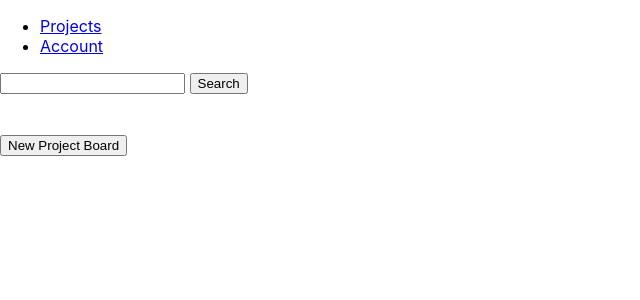
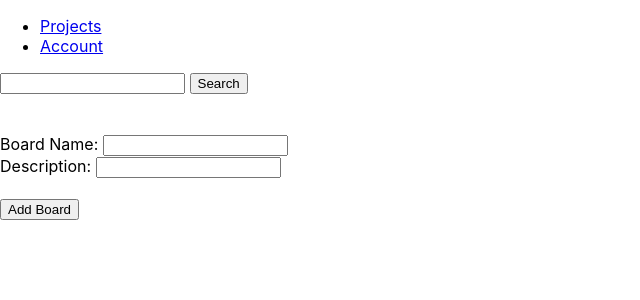
Before and after one commit to pdas2711/calban, a React (Create React App) app in the folder frontend/: page /dashboard in a window 1280 px wide. Shown: the top 300 px of the page, without its empty margins (0-640 px from the left). Built offline with nearby package versions, Linux system fonts and the light colour scheme.

Commit message:
Board list on Dashboard page.

```diff
--- a/frontend/src/App.js
+++ b/frontend/src/App.js
@@ -1,3 +1,5 @@
+// Author: Pial Das
+
 import React from "react";
 import {BrowserRouter as Router, Routes, Route, Redirect} from "react-router-dom";
 
--- a/frontend/src/pages/Dashboard/Dashboard.js
+++ b/frontend/src/pages/Dashboard/Dashboard.js
@@ -1,17 +1,23 @@
-import React from "react";
-import {NavLink} from "react-router-dom";
+import React, {useState} from "react";
+import {Link} from "react-router-dom";
 import NewBoard from "./pages/NewBoard/NewBoard.js";
+import BoardList from "./components/BoardList/BoardList.js";
 
 const Dashboard = (props) => {
+	const [boards, addBoards] = useState([]);
+	const addBoardHandler = (newBoard) => {
+		addBoards(boards.concat(newBoard));
+	};
 	return (
 		<div>
 			<form>
 				<input className="search-textbox" type="text"/> <button type="submit">Search</button>
 			</form>
 			<br/><br/>
-			<NavLink to="/new_board" element={<NewBoard/>}><button type="submit">New Project Board</button></NavLink>
+			<NewBoard onBoardAdd={addBoardHandler}/>
+			<BoardList boardList={boards}/>
 		</div>
 	);
-}
+};
 
 export default Dashboard;
--- /dev/null
+++ b/frontend/src/pages/Dashboard/components/BoardList/BoardList.js
@@ -0,0 +1,15 @@
+import React from "react";
+
+const BoardList = (props) => {
+	return (
+		<ul className='board-list'>
+		{
+			props.boardList.map((board) => {
+				return <li key={board.boardName}>{board.boardName} {board.description}</li>
+			})
+		}
+		</ul>
+	);
+};
+
+export default BoardList;
--- a/frontend/src/pages/Dashboard/pages/NewBoard/NewBoard.js
+++ b/frontend/src/pages/Dashboard/pages/NewBoard/NewBoard.js
@@ -1,15 +1,28 @@
 import React, {useState} from "react";
+import {NavLink} from "react-router-dom";
 
-const NewBoard = props => {
+const NewBoard = (props) => {
 	const [boardName, setBoardName] = useState();
 	const [description, setDescription] = useState();
 	const addBoardHandler = event => {
+		event.preventDefault();
+		const addBoard = {
+			boardName: boardName,
+			description: description
+		};
+		props.onBoardAdd(addBoard);
+	};
+	const setBoardNameChangeHandler = event => {
+		setBoardName(event.target.value);
+	};
+	const setDescriptionChangeHandler = event => {
+		setDescription(event.target.value);
 	};
 	return (
 		<div>
 			<form className="new-board" onSubmit={addBoardHandler}>
-				Board Name: <input className="add-board-textbox" type="text" value={boardName}/><br/>
-				Description: <input className="add-board-textbox" type="text" value={description}/><br/><br/>
+				Board Name: <input className="add-board-textbox" type="text" value={boardName} onChange={setBoardNameChangeHandler}/><br/>
+				Description: <input className="add-board-textbox" type="text" value={description} onChange={setDescriptionChangeHandler}/><br/><br/>
 				<button type="submit">Add Board</button>
 			</form>
 		</div>
```
